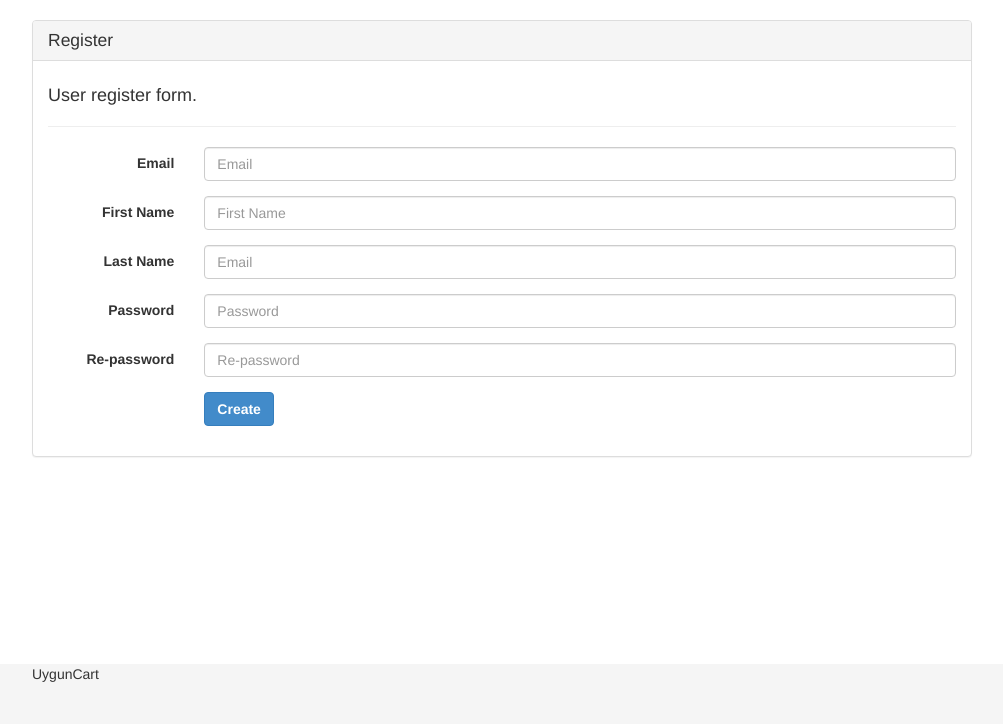
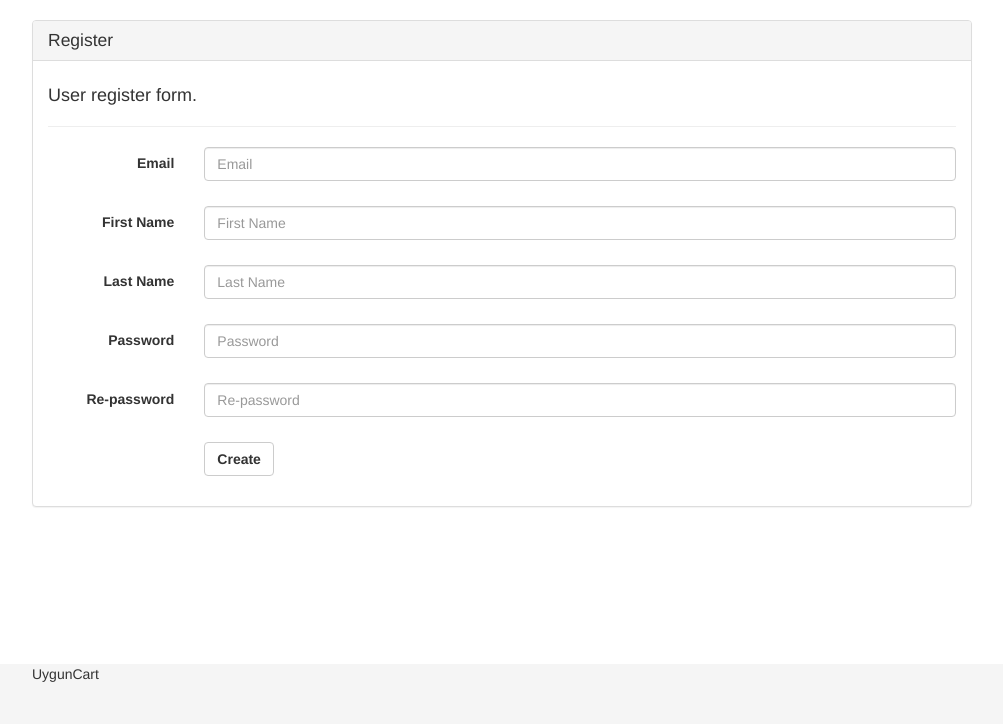
Before and after one commit to mehmetuygun/uyguncart, a CodeIgniter app: page /user/register in a window 1280 px wide. Shown: the part 76-800 px from the top of the page, without its empty margins (138-1141 px from the left). Run offline with CodeIgniter, Linux system fonts and the light colour scheme.

Commit message:
User register

```diff
--- a/application/controllers/user.php
+++ b/application/controllers/user.php
@@ -5,10 +5,54 @@ class User extends CI_Controller {
 	public function register()
 	{
 		$this->load->helper('url');
+		$this->load->library('form_validation');
+		$this->load->helper('form');
+		$this->load->model('User_model');
 
 		$data = array(
 			'mainview' => 'register'
 		);
+
+		$rules = array(
+			array(
+				'field' => 'password',
+				'label' => 'Password',
+				'rules' => 'required|min_length[8]|max_length[64]|matches[re-password]'
+			),
+			array(
+				'field' => 're-password',
+				'label' => 'Re-password',
+				'rules' => 'required|min_length[8]|max_length[64]|matches[password]'
+			),
+			array(
+				'field' => 'email',
+				'label' => 'Email',
+				'rules' => 'required|max_length[64]|email'
+			),
+			array(
+				'field' => 'firstname',
+				'label' => 'First Name',
+				'rules' => 'required|min_length[3]|max_length[64]'
+			),
+			array(
+				'field' => 'lastname',
+				'label' => 'Last Name',
+				'rules' => 'required|min_length[3]|max_length[64]'
+			)
+		);
+		$this->form_validation->set_rules($rules);
+		if($this->form_validation->run() == true) {
+			$data = array(
+					'userEmail' => $this->input->post('email'),
+					'userFirstName' => $this->input->post('firstname'),
+					'userLastName' => $this->input->post('lastname'),
+					'userPassword' => $this->input->post('password'),
+					'userType' => 2
+				);
+
+			if($this->User_model->insert($data))
+				redirect(base_url());
+		}
 
 		$this->load->view('body', $data);
 	}
--- a/application/models/user_model.php
+++ b/application/models/user_model.php
@@ -76,4 +76,10 @@ class User_model extends CI_Model
 
 		return true;
 	}
+
+	public function insert($data)
+	{
+		$this->load->database();
+		return $this->db->insert('user', $data);
+	}
 }
--- a/application/views/register.php
+++ b/application/views/register.php
@@ -3,40 +3,45 @@
 	<div class="panel-body">
 		<h4>User register form.</h4>
 		<hr>
-		<form class="form-horizontal" role="form">
-		  	<div class="form-group">
+		<form class="form-horizontal" role="form" method="POST" action="">
+		  	<div class="form-group <?php if(form_error('email')) echo "has-error"; ?>">
 		    	<label for="inputEmail1" class="col-lg-2 control-label">Email</label>
-		    <div class="col-lg-10">
-		      		<input type="email" class="form-control" id="inputEmail1" placeholder="Email">
+		    	<div class="col-lg-10 error">
+		      		<input type="email" name="email" class="form-control" id="inputEmail1" placeholder="Email" value="<?php echo set_value('email'); ?>">
+		      		<span class="help-block"><?php echo form_error('email'); ?></span>
 		    	</div>
 		  	</div>
-		  	<div class="form-group">
+		  	<div class="form-group <?php if(form_error('firstname')) echo "has-error"; ?>">
 		    	<label for="inputfirstname" class="col-lg-2 control-label">First Name</label>
 		    <div class="col-lg-10">
-		      		<input type="text" class="form-control" id="inputfirstname" placeholder="First Name">
+		      		<input type="text" name="firstname" class="form-control" id="inputfirstname" placeholder="First Name" value="<?php echo set_value('firstname'); ?>">
+		      		<span class="help-block"><?php echo form_error('firstname'); ?></span>
 		    	</div>
 		  	</div>
-		  	<div class="form-group">
+		  	<div class="form-group <?php if(form_error('lastname')) echo "has-error"; ?>">
 		    	<label for="inputlastname" class="col-lg-2 control-label">Last Name</label>
 		    <div class="col-lg-10">
-		      		<input type="text" class="form-control" id="inputlastname" placeholder="Email">
+		      		<input type="text" name="lastname" class="form-control" id="inputlastname" placeholder="Last Name" value="<?php echo set_value('lastname'); ?>">
+		      		<span class="help-block"><?php echo form_error('lastname'); ?></span>
 		    	</div>
 		  	</div>
-		  	<div class="form-group">
+		  	<div class="form-group <?php if(form_error('password')) echo "has-error"; ?>">
 		    	<label for="inputPassword1" class="col-lg-2 control-label">Password</label>
 		    	<div class="col-lg-10">
-		      		<input type="password" class="form-control" id="inputPassword1" placeholder="Password">
+		      		<input type="password" name="password" class="form-control" id="inputPassword1" placeholder="Password">
+		      		<span class="help-block"><?php echo form_error('password'); ?></span>
 		    	</div>
 		  	</div>
-		  	<div class="form-group">
+		  	<div class="form-group <?php if(form_error('re-password')) echo "has-error"; ?>">
 		    	<label for="inputPassword2" class="col-lg-2 control-label">Re-password</label>
 		    	<div class="col-lg-10">
-		      		<input type="re-password" class="form-control" id="inputPassword2" placeholder="Re-password">
+		      		<input type="password" name="re-password" class="form-control" id="inputPassword2" placeholder="Re-password">
+		      		<span class="help-block"><?php echo form_error('re-password'); ?></span>
 		    	</div>
 		  	</div>
 		  	<div class="form-group">
 		    	<div class="col-lg-offset-2 col-lg-10">
-		      		<button type="submit" class="btn btn-primary">Create</button>
+		      		<button type="submit" class="btn btn-default">Create</button>
 		    	</div>
 		  	</div>
 		</form>
```
